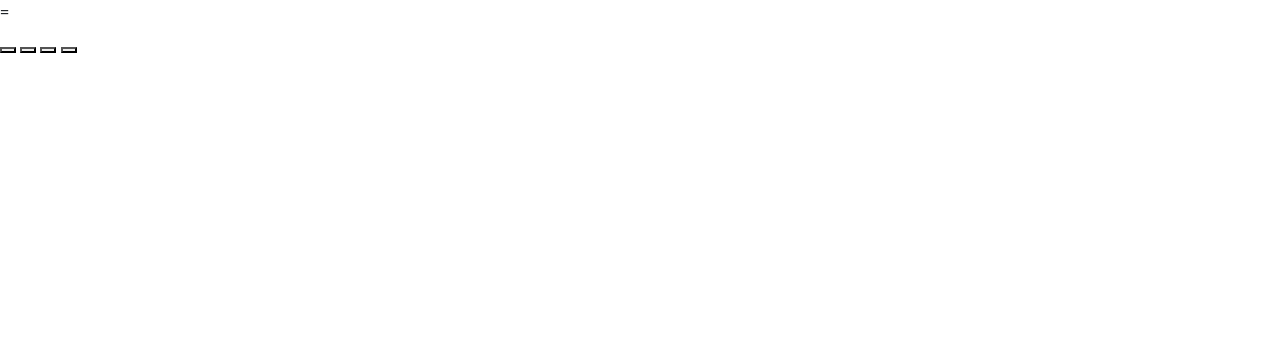
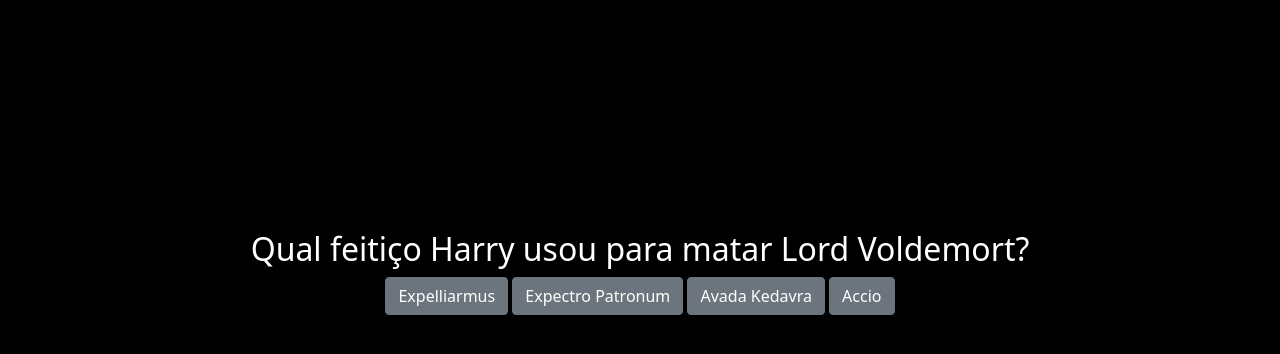
Before and after one commit to luizcampos/javascript-projects, a plain HTML site: page quiz-hp/index.html in a window 1280 px wide. Drawn offline with nearby package versions, Linux system fonts and the light colour scheme.

Commit message:
finalização prévia

```diff
--- a/quiz-hp/functions.js
+++ b/quiz-hp/functions.js
@@ -0,0 +1,40 @@
+var arrayPerguntas = ["Qual feitiço Harry usou para matar Lord Voldemort?","Na primeira reunião do Clube de Duelo, Draco Malfoy invocou qual animal com o feitiço 'Serpensortia'?","É Levi-O-sa, não…", "O feitiço 'Felifors' transforma um gato em um...?","Qual Patronus pertence a Luna Lovegood?"];
+var arrayAlternativas = ["Expelliarmus", "Expectro Patronum", "Avada Kedavra", "Accio", "btn-Alternativa1", "Sapo", "Serpente", "Coelho", "Dragão", "btn-Alternativa2", "Levi-o-SA", "LEVI-o-sa", "Levi-O-sa", "Le-VI-o-sa", "btn-Alternativa1", "Chapéu", "Bastão", "Caixa de fósforo", "Caldeirão", "btn-Alternativa4", "Corça", "Coelho", "Cachorro", "Cavalo", "btn-Alternativa2"];
+var indicePergunta = 0, indiceAlternativa = 0, indiceAlternativa2 = 0, acertos = 0;
+indiceAlternativa = carregarPergunta(indicePergunta,indiceAlternativa2); //4
+
+function carregarPergunta(indicePergunta,indiceAlternativa2){
+    'use restrict';
+    if(indiceAlternativa === 25){
+        document.querySelector('#pergunta').textContent = "Parabéns! Seu resultado foi de " + acertos + " acertos.";
+        for(var i = 0; i < 4; i++){
+            alert("Acertos " + acertos);
+            document.querySelector('#secaoAlternativas').innerHTML = "<p></p>";
+        }
+    }
+    else{
+        document.querySelector('#pergunta').textContent = arrayPerguntas[indicePergunta];
+
+        for(var i = 0; i < 4; i++){ //roda quatro alternativas (botões)
+            var listBotoes = document.querySelectorAll('button');
+            listBotoes[i].textContent = arrayAlternativas[indiceAlternativa2];
+            indiceAlternativa++;
+            indiceAlternativa2++;
+        }
+        return indiceAlternativa;
+    }
+}
+
+function analisarResposta(botaoClicado){
+    'use restrict';
+    if(arrayAlternativas[indiceAlternativa] === botaoClicado){
+        alert('Resposta correta!');
+        acertos++;
+    }
+    else{
+        alert('Resposta errada!');
+    }
+    indicePergunta++;
+    indiceAlternativa++;
+    carregarPergunta(indicePergunta,indiceAlternativa);
+}
--- a/quiz-hp/index.html
+++ b/quiz-hp/index.html
@@ -5,21 +5,21 @@
     <meta http-equiv="X-UA-Compatible" content="IE=edge">
     <meta name="viewport" content="width=device-width, initial-scale=1.0">
     <title>Quiz Harry Potter</title>
-=
+
     <link href="https://cdn.jsdelivr.net/npm/bootstrap@5.1.3/dist/css/bootstrap.min.css" rel="stylesheet" integrity="sha384-1BmE4kWBq78iYhFldvKuhfTAU6auU8tT94WrHftjDbrCEXSU1oBoqyl2QvZ6jIW3" crossorigin="anonymous">
     <link rel="stylesheet" href="style.css">
 </head>
 <body>
     <section id="secaoPerguntas">
         <h2 id="pergunta"></h2>
-        <button id="btn-Alternativa1"></button>
-        <button id="btn-Alternativa2"></button>
-        <button id="btn-Alternativa3"></button>
-        <button id="btn-Alternativa4"></button>
+        <section id="secaoAlternativas">
+            <button id="btn-Alternativa1" class="btn btn-secondary" onclick="analisarResposta('btn-Alternativa1');"></button>
+            <button id="btn-Alternativa2" class="btn btn-secondary" onclick="analisarResposta('btn-Alternativa2');"></button>
+            <button id="btn-Alternativa3" class="btn btn-secondary" onclick="analisarResposta('btn-Alternativa3');"></button>
+            <button id="btn-Alternativa4" class="btn btn-secondary" onclick="analisarResposta('btn-Alternativa4');"></button>
+        </section>
     </section>
 
-    <script>
-
-    </script>
+    <script src="functions.js"></script>
 </body>
 </html>
--- a/quiz-hp/style.css
+++ b/quiz-hp/style.css
@@ -0,0 +1,6 @@
+body{
+    margin-top: 18%;
+    text-align: center;
+    background-color: #000000;
+    color: #FFFFFF;
+}
```
